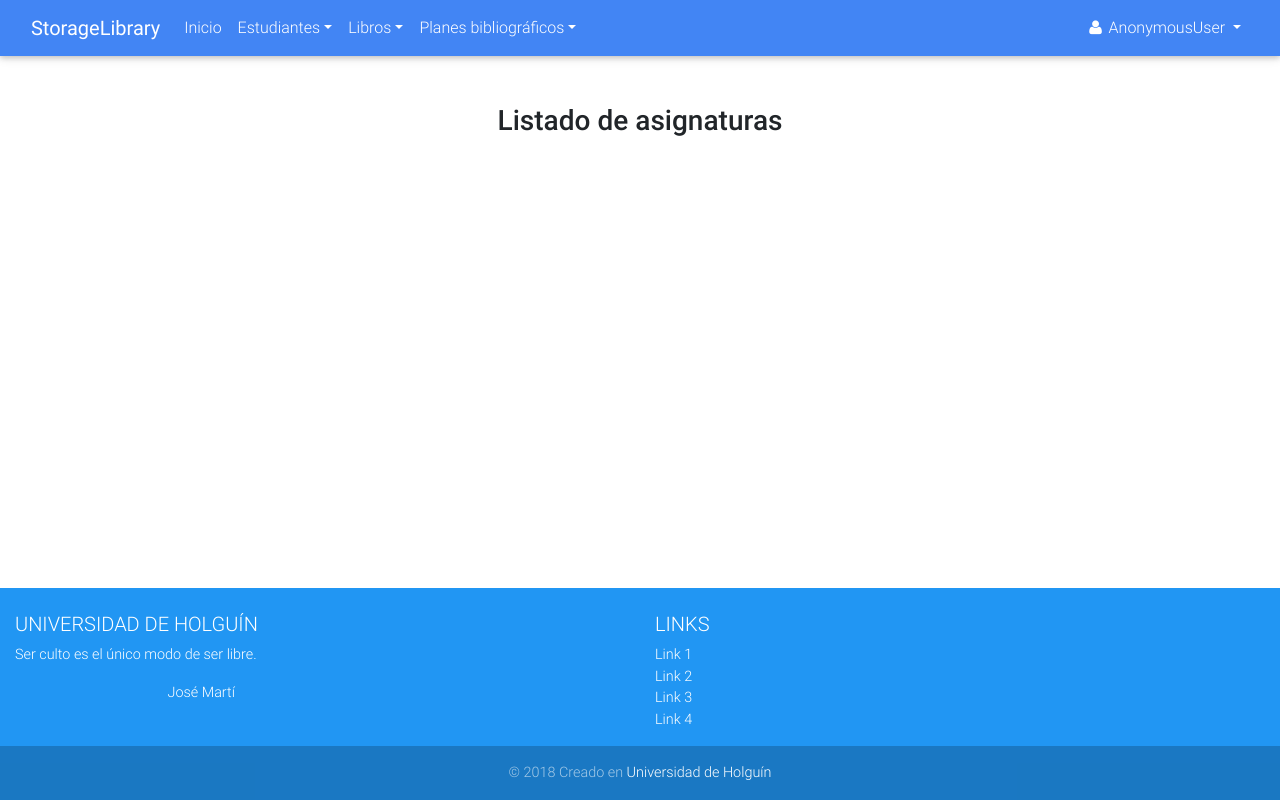
After one commit to ragnarok22/storageLibrary, a Django app: page /lending/study/topic/list/ in a window 1280 px wide. The commit adds this page. Run offline with Django 3.2, Linux system fonts and the light colour scheme; data that the repository does not hold is empty; some libraries are stand-ins or nearby versions.

Commit message:
creando las vistas, templates y url para las asignaturas

```diff
--- a/accounts/templates/navbar.html
+++ b/accounts/templates/navbar.html
@@ -18,7 +18,8 @@
                             <div class="dropdown-menu dropdown-primary" aria-labelledby="students">
                                 <a href="{% url 'lending:student-query' %}" class="dropdown-item">Listado de
                                     estudiantes</a>
-                                <a href="{% url 'lending:student-create' %}" class="dropdown-item">A&ntilde;adir un estudiante</a>
+                                <a href="{% url 'lending:student-create' %}" class="dropdown-item">A&ntilde;adir un
+                                    estudiante</a>
                             </div>
                         </li>
                         <li class="nav-item dropdown">
@@ -26,7 +27,20 @@
                                aria-haspopup="true" aria-expanded="false">Libros</a>
                             <div class="dropdown-menu dropdown-primary" aria-labelledby="books">
                                 <a href="{% url 'lending:book-list' %}" class="dropdown-item">Listado de libros</a>
-                                <a href="{% url 'lending:book-create' %}" class="dropdown-item">A&ntilde;adir un libro</a>
+                                <a href="{% url 'lending:book-create' %}" class="dropdown-item">A&ntilde;adir un
+                                    libro</a>
+                            </div>
+                        </li>
+                        <li class="nav-item dropdown">
+                            <a href="#" class="nav-link dropdown-toggle" id="bibliographicplan" data-toggle="dropdown"
+                               aria-haspopup="true" aria-expanded="false">Planes bibliográficos</a>
+                            <div class="dropdown-menu dropdown-primary" aria-labelledby="bibliographicplan">
+                                <a href="{% url 'lending:bibliographic-list' %}" class="dropdown-item">Listado de
+                                    planes</a>
+                                <a href="{% url 'lending:bibliographic-create' %}" class="dropdown-item">A&ntilde;adir
+                                    un plan</a>
+                                <a href="{% url 'lending:study-topic-create' %}" class="dropdown-item">A&ntilde;adir
+                                    una asignatura</a>
                             </div>
                         </li>
                     </ul>
--- /dev/null
+++ b/lending/templates/lending/studytopic_list.html
@@ -0,0 +1,23 @@
+{% extends 'navbar.html' %}
+
+{% block title %}
+    Listado de asignaturas
+{% endblock %}
+
+{% block main %}
+    <div class="row my-4">
+        <div class="col-12 my-4 ">
+            <h3 class="h3 text-center">Listado de asignaturas</h3>
+        </div>
+        <div class="col-12">
+            {% for studytopic in studytopic_list %}
+                <p>
+                    <a href="{% url 'lending:study-topic-detail' studytopic.pk %}">{{ studytopic }}</a>
+                    <a href="{% url 'lending:study-topic-update' studytopic.pk %}"><i class="fa fa-pencil"></i></a>
+                    <a href="{% url 'lending:study-topic-delete' studytopic.pk %}"><i class="fa fa-trash"></i></a>
+                </p>
+            {% endfor %}
+        </div>
+    </div>
+
+{% endblock %}
--- a/lending/urls.py
+++ b/lending/urls.py
@@ -26,4 +26,10 @@ urlpatterns = [
     path('bibliographic/<int:pk>/detail/', views.BibliographicPlanDetailView.as_view(), name='bibliographic-detail'),
     path('bibliographic/<int:pk>/update/', views.BibliographicPlanUpdateView.as_view(), name='bibliographic-update'),
     path('bibliographic/<int:pk>/delete/', views.BibliographicPlanDeleteView.as_view(), name='bibliographic-delete'),
+
+    path('study/topic/create/', views.StudyTopicCreateView.as_view(), name='study-topic-create'),
+    path('study/topic/list/', views.StudyTopicListView.as_view(), name='study-topic-list'),
+    path('study/topic/<int:pk>/detail/', views.StudyTopicDetailView.as_view(), name='study-topic-detail'),
+    path('study/topic/<int:pk>/update/', views.StudyTopicUpdateView.as_view(), name='study-topic-update'),
+    path('study/topic/<int:pk>/delete/', views.StudyTopicDeleteView.as_view(), name='study-topic-delete'),
 ]
--- a/lending/views.py
+++ b/lending/views.py
@@ -2,7 +2,7 @@ from django.urls import reverse_lazy
 from django.views import generic
 
 from lending import mixins, forms
-from lending.models import Book, Student, Lending, BibliographicPlan
+from lending.models import Book, Student, Lending, BibliographicPlan, StudyTopic
 
 
 class BookListView(mixins.AjaxableListMixin):
@@ -140,3 +140,28 @@ class BibliographicPlanUpdateView(mixins.AjaxableUpdateMixin):
 class BibliographicPlanDeleteView(mixins.AjaxableDeleteMixin):
     model = BibliographicPlan
     success_url = reverse_lazy('lending:bibliographic-list')
+
+
+class StudyTopicCreateView(mixins.AjaxableCreateMixin):
+    model = StudyTopic
+    fields = '__all__'
+    success_url = reverse_lazy('lending:study-topic-list')
+
+
+class StudyTopicDetailView(mixins.AjaxableDetailMixin):
+    model = StudyTopic
+
+
+class StudyTopicListView(mixins.AjaxableListMixin):
+    model = StudyTopic
+
+
+class StudyTopicUpdateView(mixins.AjaxableUpdateMixin):
+    model = StudyTopic
+    fields = '__all__'
+    success_url = reverse_lazy('lending:study-topic-list')
+
+
+class StudyTopicDeleteView(mixins.AjaxableDeleteMixin):
+    model = StudyTopic
+    success_url = reverse_lazy('lending:study-topic-delete')
```
Also changed, not shown: lending/templates/lending/studytopic_form.html (added, +13 -0 lines).
